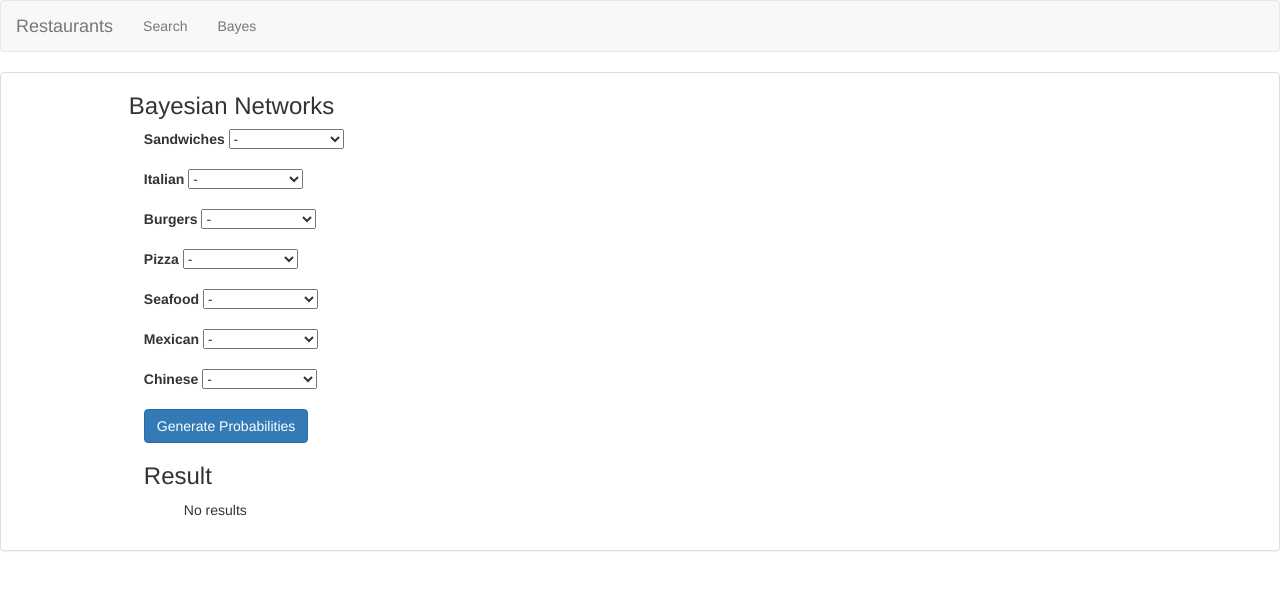
After one commit to gnedivad/yelp, a Python web app: template app/templates/bayes.html in a window 1280 px wide. The commit adds this page. Shown: the top 590 px of the page. Run offline with Jinja, Linux system fonts and the light colour scheme; the template is opened without the code that fills it, so the values that code supplies are empty; some libraries are stand-ins or nearby versions.

Commit message:
added template for bayes probabilities viewing.

```diff
--- a/app/templates/app_base.html
+++ b/app/templates/app_base.html
@@ -25,6 +25,7 @@ see http://jinja.pocoo.org/docs/templates/#template-inheritance for more informa
     <div class="collapse navbar-collapse" id="bs-example-navbar-collapse-1">
       <ul class="nav navbar-nav">
       <li><a href="search">Search</a></li>
+      <li><a href="bayes">Bayes</a></li>
       </ul>
       </div>
 
--- /dev/null
+++ b/app/templates/bayes.html
@@ -0,0 +1,90 @@
+{% extends "app_base.html" %}
+{% block content %}
+<h3> Bayesian Networks </h3>
+
+<div class="col-md-6">
+  <form method="POST" action="bayes" role="form" style="max-width:400px; width:100%">
+    {% if message is defined %}
+    <div class="alert alert-warning" role="alert">{{ message }}</div>
+    {% endif %}
+    <!--<div class="alert alert-info">Anything not input will not be taken into account</div>-->
+    <div class="form-group">
+      <label for="Sandwiches">Sandwiches</label>
+      <select name="Sandwiches">
+        <option value = "none" selected="selected">-</option>
+        <option value = "true">I like this.</option>
+        <option value = "false">I don't like this.</option>
+      </select>
+    </div>
+    <div class="form-group">
+      <label for="Italian">Italian</label>
+      <select name="Italian">
+        <option value = "none" selected="selected">-</option>
+        <option value = "true">I like this.</option>
+        <option value = "false">I don't like this.</option>
+      </select>
+    </div>
+    <div class="form-group">
+      <label for="Burgers">Burgers</label>
+      <select name="Burgers">
+        <option value = "none" selected="selected">-</option>
+        <option value = "true">I like this.</option>
+        <option value = "false">I don't like this.</option>
+      </select>
+    </div>
+    <div class="form-group">
+      <label for="Pizza">Pizza</label>
+      <select name="Pizza">
+        <option value = "none" selected="selected">-</option>
+        <option value = "true">I like this.</option>
+        <option value = "false">I don't like this.</option>
+      </select>
+    </div>
+    <div class="form-group">
+      <label for="Seafood">Seafood</label>
+      <select name="Seafood">
+        <option value = "none" selected="selected">-</option>
+        <option value = "true">I like this.</option>
+        <option value = "false">I don't like this.</option>
+      </select>
+    </div>
+    <div class="form-group">
+      <label for="Mexican">Mexican</label>
+      <select name="Mexican">
+        <option value = "none" selected="selected">-</option>
+        <option value = "true">I like this.</option>
+        <option value = "false">I don't like this.</option>
+      </select>
+    </div>
+    <div class="form-group">
+      <label for="Chinese">Chinese</label>
+      <select name="Chinese">
+        <option value = "none" selected="selected">-</option>
+        <option value = "true">I like this.</option>
+        <option value = "false">I don't like this.</option>
+      </select>
+    </div>
+
+    <div><input type="submit" value="Generate Probabilities" class="btn btn-primary" /></div>
+  </form>
+  <h3>Result</h3>
+
+  {% if prob_result %}
+  <table class="table table-striped">
+  <tr>
+    <td>Category</td>
+    <td>Probability</td>
+  </tr>
+  {% for result in prob_result %}
+  <tr>
+    <td>{{ result }}</td>
+    <td>{{ prob_result[result] }}</td>
+  </tr>
+  {% endfor %}
+  </table>
+  {% else %}
+  <ul><div>No results</div></ul>
+  {% endif %}
+</div>
+
+{% endblock %}
```
Also changed, not shown: app/reviewParser.py (added, +53 -0 lines), app/testServer.py (+57 -3 lines).
